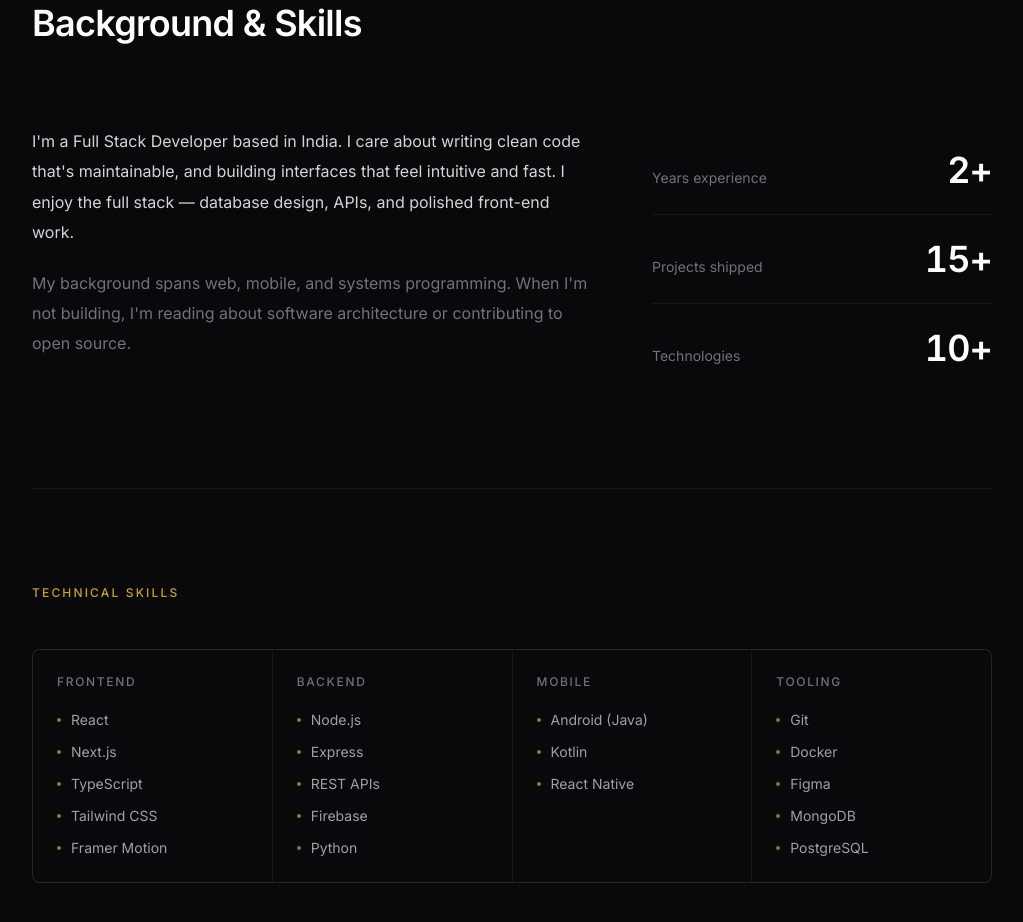
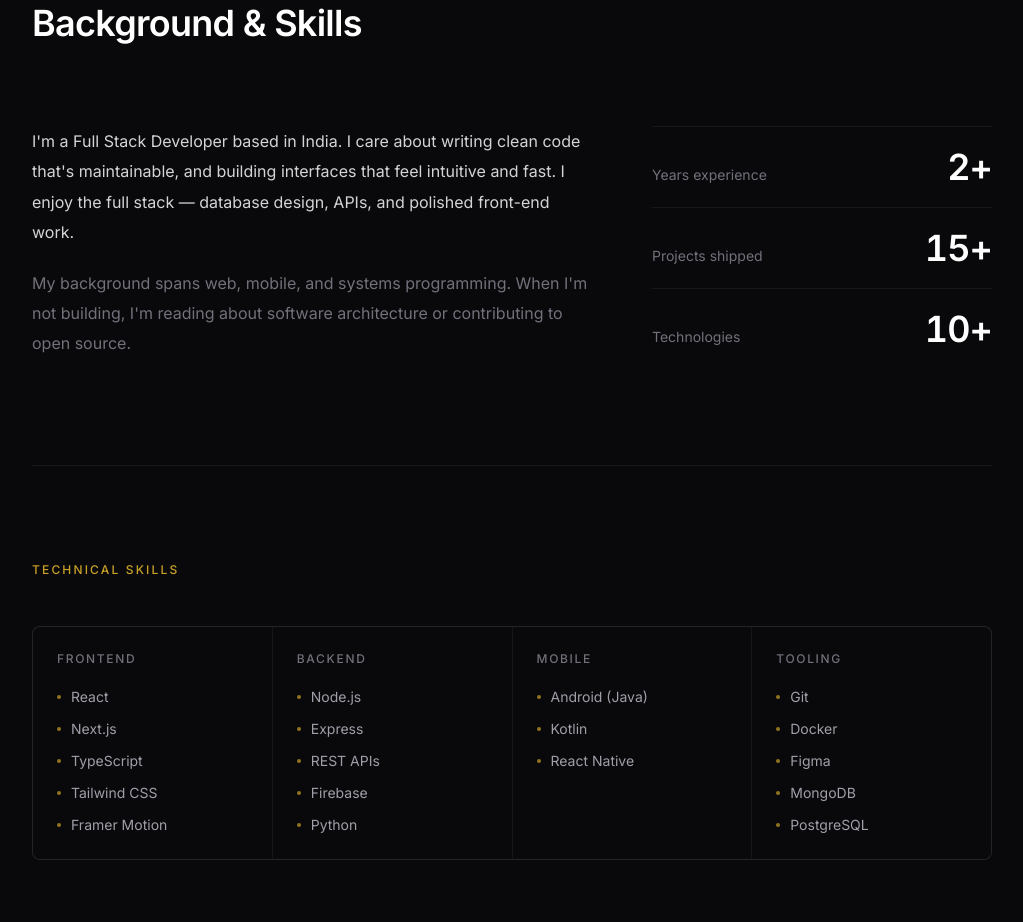
Before and after one commit to YASH-810/Portfolio, a Next.js app: page / in a window 1280 px wide. Shown: the part 960-1882 px from the top of the page, without its empty margins (128-1151 px from the left). Built offline with nearby package versions, Linux system fonts and the light colour scheme.

Commit message:
fix : about section column alignment

```diff
--- a/src/components/About.jsx
+++ b/src/components/About.jsx
@@ -64,7 +64,7 @@ export default function About() {
         </motion.div>
 
         {/* ── Bio + Stats ──────────────────────────── */}
-        <div className="grid grid-cols-1 lg:grid-cols-[1fr_300px] xl:grid-cols-[1fr_340px] gap-10 sm:gap-14 lg:gap-16 mb-16 sm:mb-24">
+        <div className="grid grid-cols-1 lg:grid-cols-[1fr_300px] xl:grid-cols-[1fr_340px] gap-10 sm:gap-14 lg:gap-16 items-start mb-16 sm:mb-24">
           <motion.div
             variants={fadeUp(0.05)}
             initial="hidden"
@@ -89,10 +89,10 @@ export default function About() {
             initial="hidden"
             whileInView="visible"
             viewport={{ once: true }}
-            className="flex flex-col divide-y divide-white/[0.06]"
+            className="flex flex-col divide-y divide-white/[0.06] border-t border-white/[0.06]"
           >
             {stats.map((s, i) => (
-              <div key={i} className="py-6 flex items-baseline justify-between gap-4">
+              <div key={i} className="py-5 flex items-baseline justify-between gap-4">
                 <span className="text-zinc-500 text-sm">{s.label}</span>
                 <span className="text-4xl font-semibold text-white tabular-nums tracking-tight">{s.value}</span>
               </div>
```
